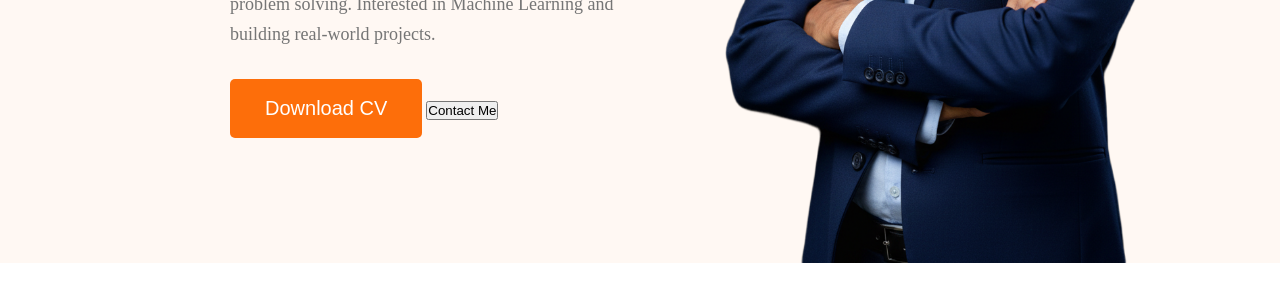
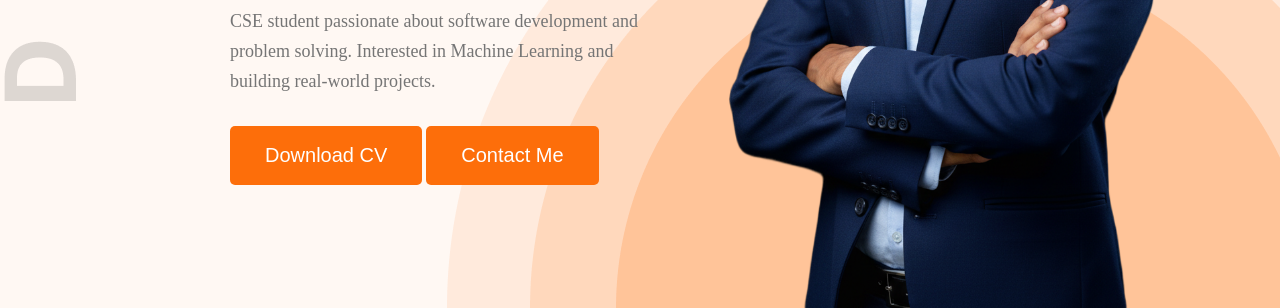
Before and after one commit to mdmirajhossansajid/My_Portfolio, a plain HTML site: page index.html in a window 1280 px wide. Shown: the part 662-970 px from the top of the page. Before the commit the page ends 925 px from the top, so only its background shows below. Drawn offline with Linux system fonts and the light colour scheme.

Commit message:
add background

```diff
--- a/Styles/font.css
+++ b/Styles/font.css
@@ -26,6 +26,10 @@
 }
 header{
     background: #FFF8F3;
+    padding-top: 50px;
+    background: url("../images/developer.png"),url("../images/header_bg.png"),#FFF8F3;
+    background-repeat: no-repeat, no-repeat, no-repeat;
+    background-position: top left,bottom right;
 }
 nav {
    width: 71%;
@@ -76,7 +80,7 @@ nav .menu a {
     margin-bottom:30px;
 }
 #banner .banner-image img {
-    width: 584px;
+    max-width: 580px;
     vertical-align: middle;
 
 }
--- a/index.html
+++ b/index.html
@@ -30,7 +30,7 @@
                 Interested in Machine Learning and building real-world projects.</p>
                 <div>
                     <button class="btn">Download CV</button>
-                    <button>Contact Me</button>
+                    <button class="btn">Contact Me</button>
                 </div>
             </div>
             <div class="banner-image">
```
